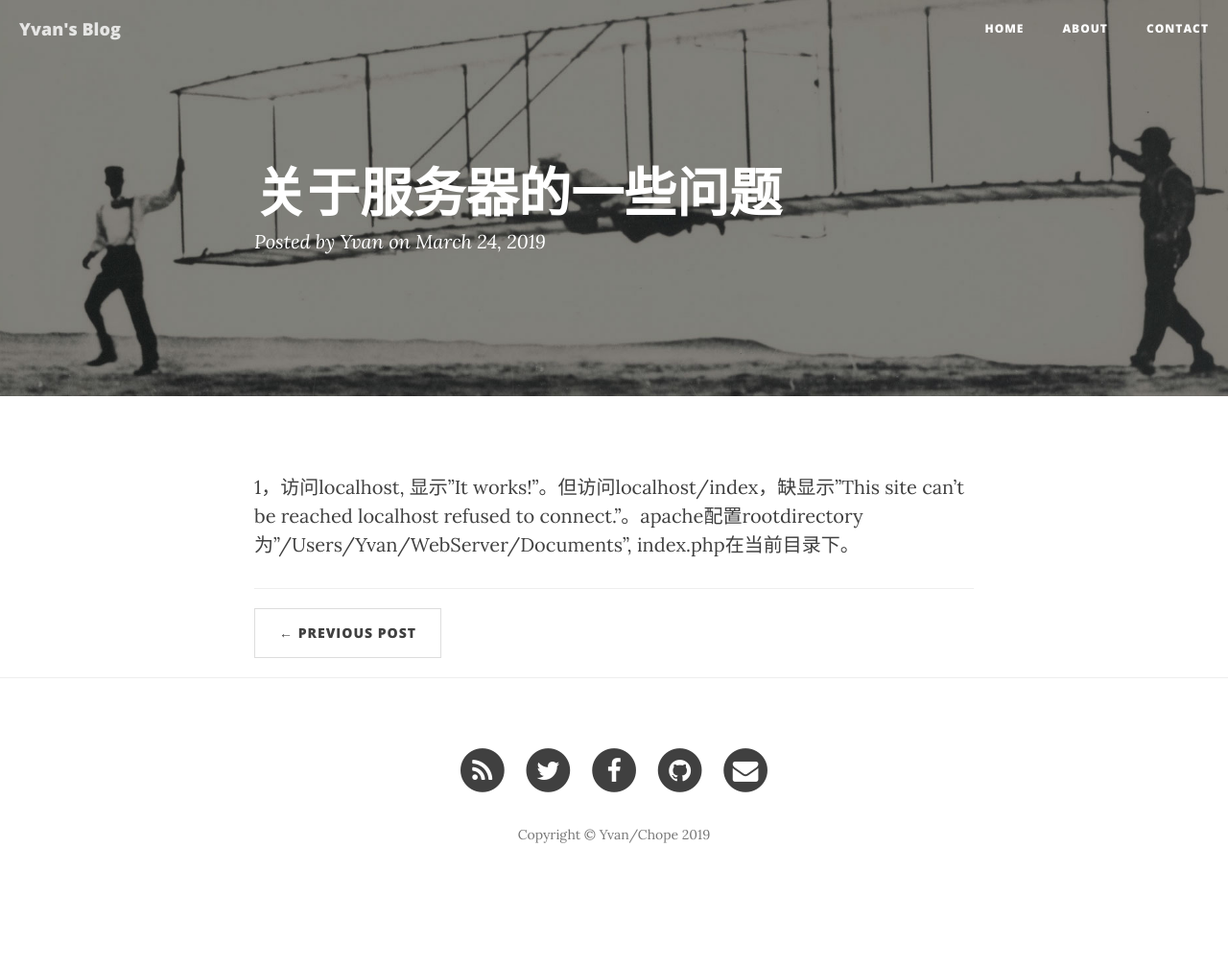
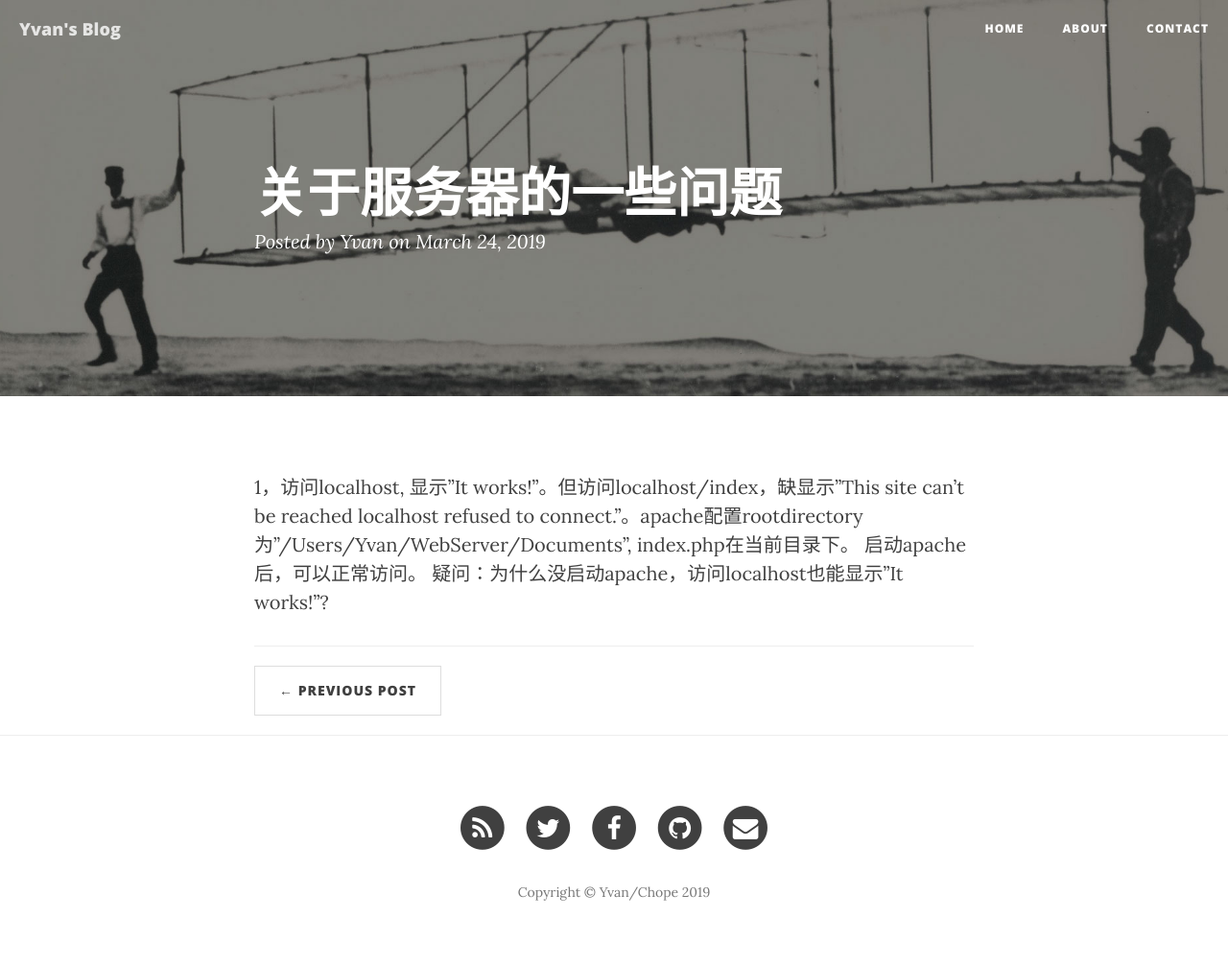
Before and after one commit to sail-cn/sail-cn.github.io, a Jekyll site: the page built from _posts/2019-03-24-server-questions.markdown, in a window 1280 px wide. Shown: the whole page at 96% size. Built offline with Jekyll 4.4.1, drawn with Linux system fonts in a browser that asks for light colours; nearby versions of some CDN libraries; before the commit the page ends 946 px from its top, so only the background shows below that.

Commit message:
Update 2019-03-24-server-questions.markdown

```diff
--- a/_posts/2019-03-24-server-questions.markdown
+++ b/_posts/2019-03-24-server-questions.markdown
@@ -6,3 +6,5 @@ author:  "Yvan"
 header-img: "img/post-bg-02.jpg"
 ---
 1，访问localhost, 显示"It works!"。但访问localhost/index，缺显示"This site can’t be reached localhost refused to connect."。apache配置rootdirectory为"/Users/Yvan/WebServer/Documents", index.php在当前目录下。
+   启动apache后，可以正常访问。
+   疑问：为什么没启动apache，访问localhost也能显示"It works!"?
```
